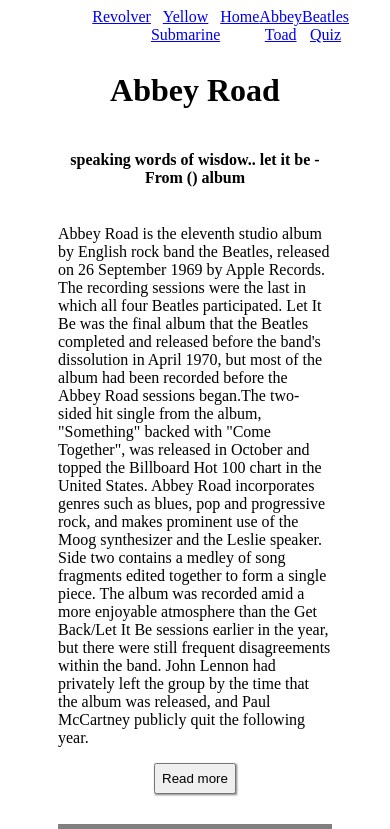
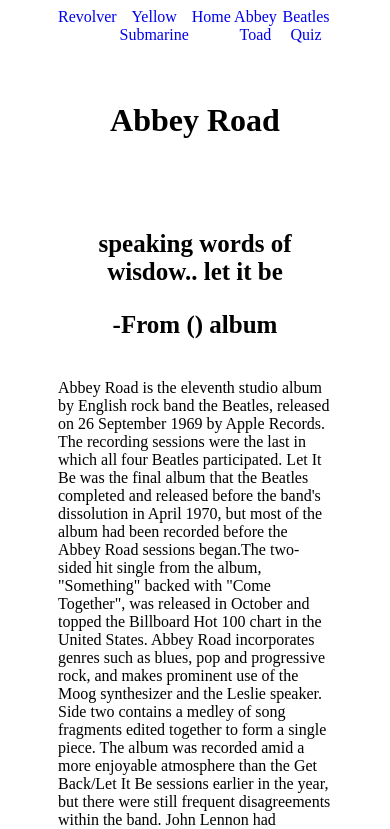
Before and after one commit to anthonymjimenez/beatles-react, a React (Create React App) app: page /abbeyroad in a window 390 px wide. Shown: the top 829 px of the page. Built offline with nearby package versions, Linux system fonts and the light colour scheme.

Commit message:
just added a few changes to the page css and navbar css pages

```diff
--- a/src/components/elements/navBar.css
+++ b/src/components/elements/navBar.css
@@ -11,4 +11,18 @@
     list-style-type: none;
     text-decoration: none;
 
+
   }
+
+  a{
+      text-decoration: none;
+ }
+
+  @media(max-width: 920px){
+
+        .navBar{
+          width: 100%;
+          justify-content: space-evenly;
+
+      }
+  }
--- a/src/pageData/abbeyRoad/Quote.js
+++ b/src/pageData/abbeyRoad/Quote.js
@@ -3,8 +3,9 @@
 export const Quote = () => {
     return (
         <div>
-            speaking words of wisdow.. let it be
-            -From () album
+            <p>
+            speaking words of wisdow.. let it be </p>
+            <p> -From () album</p>
         </div>
     )
 }
--- a/src/pageData/revolver/Quote.js
+++ b/src/pageData/revolver/Quote.js
@@ -3,8 +3,8 @@
 export const Quote = () => {
     return (
         <div>
-            1 for you, 19 for me
-            -Taxman
+           <p> 1 for you, 19 for me</p>
+           <p> -Taxman</p>
         </div>
     )
 }
--- a/src/pageData/yellowSub/quote.js
+++ b/src/pageData/yellowSub/quote.js
@@ -3,8 +3,8 @@
 export const quote = () => {
     return (
         <div>
-            we sailed beneath the waves.. in our yellow submarine
-            -Yellow Submarine
+           <p> we sailed beneath the waves.. in our yellow submarine</p>
+           <p> -Yellow Submarine</p>
         </div>
     )
 }
--- a/src/template/Page.css
+++ b/src/template/Page.css
@@ -1,14 +1,18 @@
+
 .layout{
+
     display: grid;
     grid-template-areas:
     "albumTitle albumTitle"
     "quote tableT"
     "bodyText tableT"
     "readBtn buyBtn";
+    grid-column-gap: 60px;
 }
-@media(max-width: 800px){
+@media(max-width: 920px){
     .layout{
         display:grid;
+        grid-row-gap: 15px ;
         grid-template-areas:
         "albumTitle"
         "quote"
@@ -17,20 +21,27 @@
         "tableT"
         "buyBtn"
         ;
+
     }
+
 }
 
 .Body {
     display: flex;
     text-align: start;
     grid-area: bodyText;
+    margin-top: 0;
+    align-items: flex-start;
 }
 .quote{
     font-family: cursive;
     grid-area: quote;
+    margin:0;
+    font-size: 25px;
 }
 .title{
     grid-area: albumTitle;
+    padding: 30px;
 }
 .readBtn{
     grid-area: readBtn;
@@ -44,16 +55,17 @@
 
 button{
   color: black;
-  margin-bottom: 30px;
+  margin-top: 15px;
+  margin-bottom: 20px;
   margin-left: auto;
   margin-right: auto;
   box-shadow: 1px 1px 2px grey;
   padding: 6px;
+
 }
 table {
     display: flex;
     justify-content: center;
-    margin-bottom: 50px;
     border-collapse: collapse;
 }
 tr, td, th{
@@ -67,10 +79,3 @@
 th{
     font-weight:bold;
 }
-/*
-<h1
-
-
-/* columns={"1fr 1fr "}
-            rows={"200px 50px  "}
-            areas={[]}*/
```
Also changed, not shown: src/Global.css (line endings or trailing spaces).
